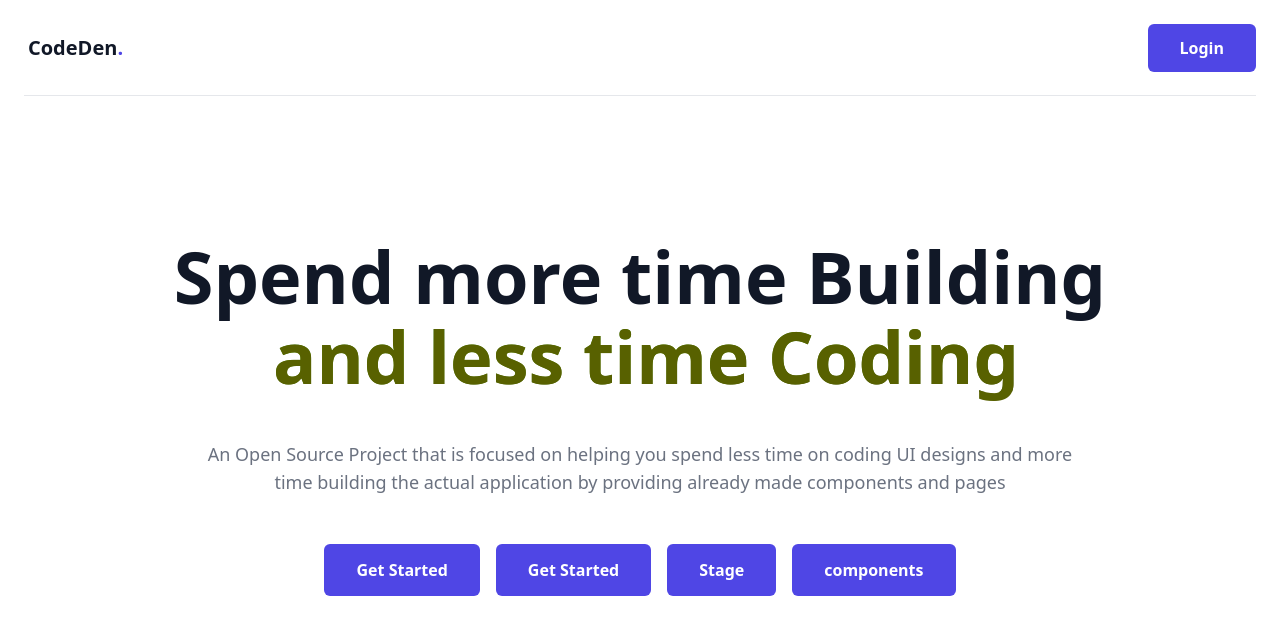
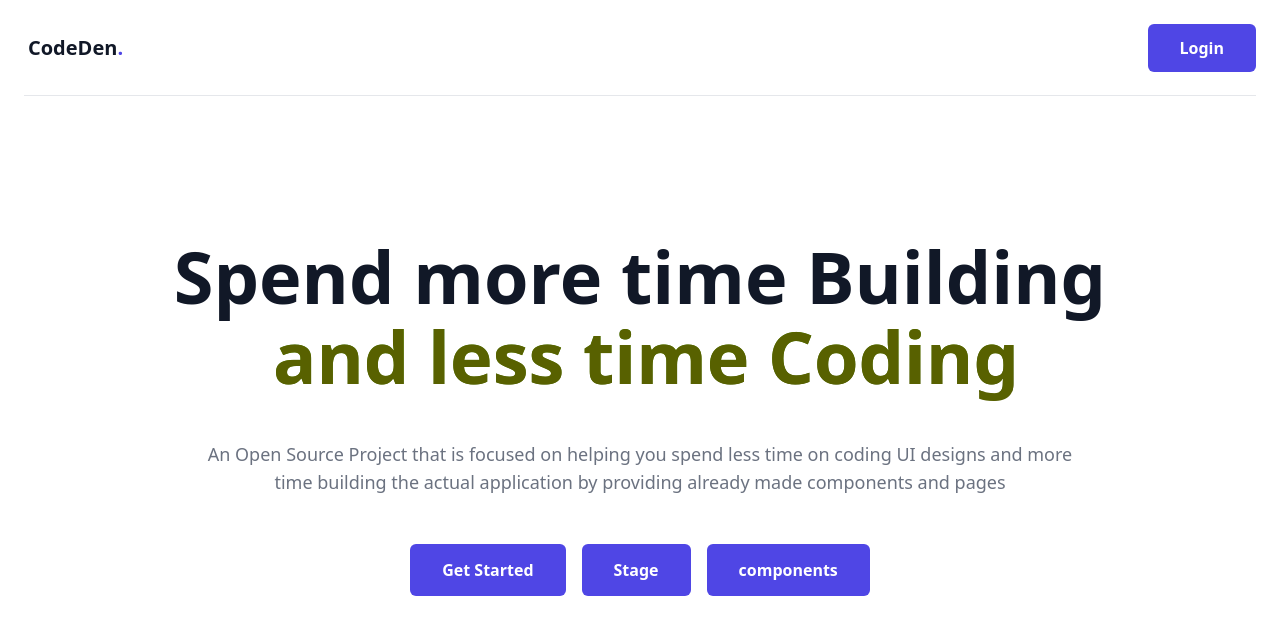
Before and after one commit to kromate/Codeden, a Vue app: page / in a window 1280 px wide. Shown: the top 634 px of the page. Built offline with nearby package versions, Linux system fonts and the light colour scheme; no server answers.

Commit message:
--- Auto-Git Commit ---

```diff
--- a/src/views/index.vue
+++ b/src/views/index.vue
@@ -25,8 +25,7 @@
 					</div>
 					<div class="flex flex-col items-center mt-12 text-center">
 						<span class="relative flex flex-wrap w-full md:w-auto gap-4">
-							<router-link to="/" class="btn" @click="test"> Get Started </router-link>
-							<router-link to="/" class="btn z-[100000px]" @click="close"> Get Started </router-link>
+							<router-link to="/" class="btn"> Get Started </router-link>
 							<router-link to="/stage" class="btn"> Stage </router-link>
 							<router-link to="/components" class="btn">
 								components
@@ -43,10 +42,6 @@
 import NavBar from '@/components/NavBar.vue'
 import DefaultLayout from '@/layouts/defaultLayout.vue'
 
-import { useStageModal } from '@/composables/core/modals'
-
-const test = ()=> useStageModal().openSaveBlock()
-const close = ()=> useStageModal().closeSaveBlock()
 </script>
 
 <style scoped>
```
